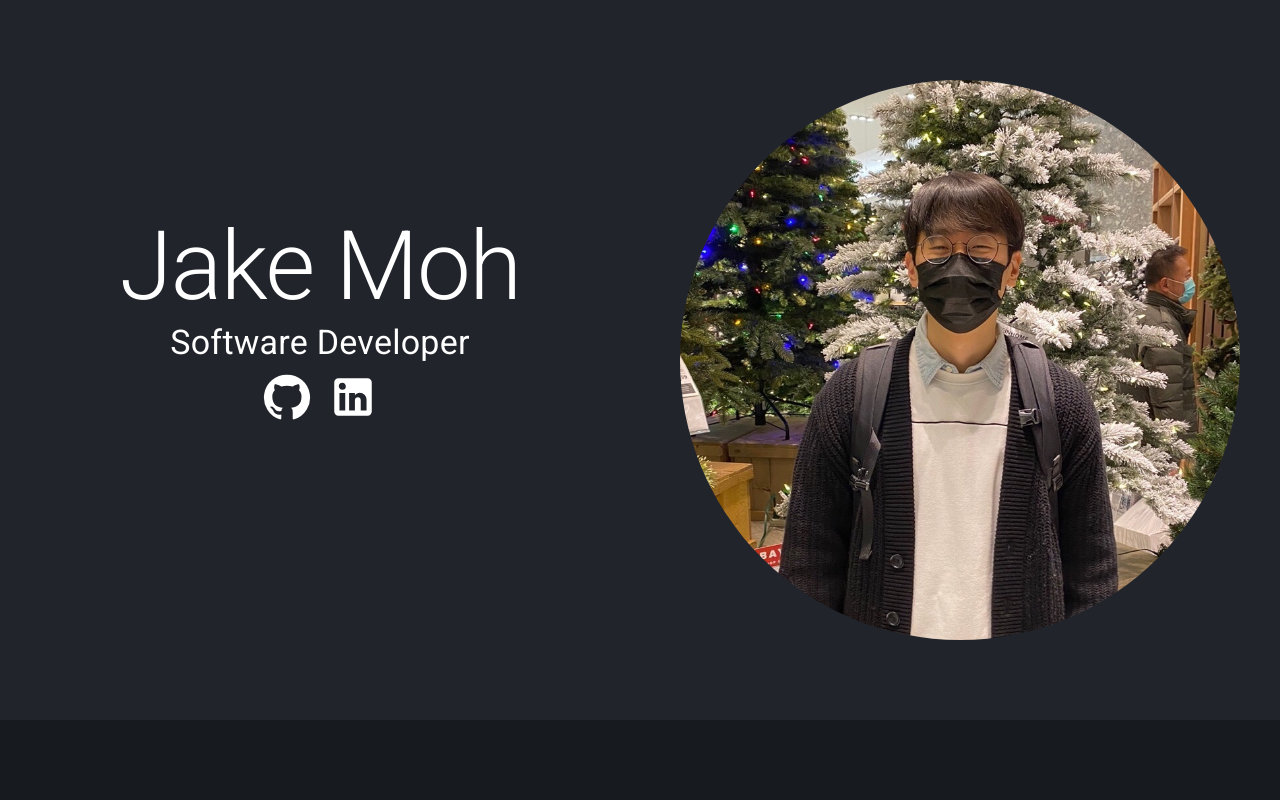
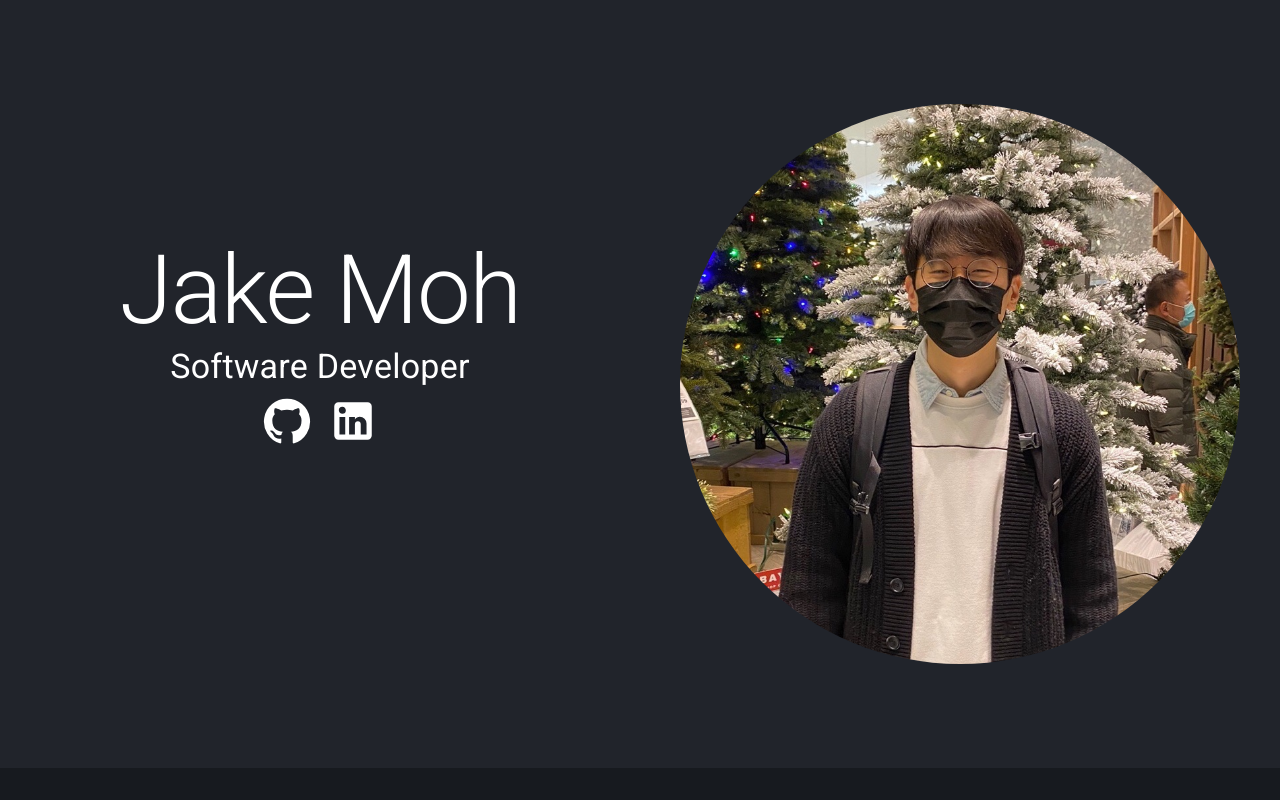
Before and after one commit to JakeMoh/web-portfolio, a React (Create React App) app: page / in a window 1280 px wide. Shown: the top 800 px of the page. Built offline with nearby package versions, Linux system fonts and the light colour scheme.

Commit message:
Fill title in the whole window

```diff
--- a/src/components/Title.tsx
+++ b/src/components/Title.tsx
@@ -5,8 +5,8 @@ import LinkedInIcon from '@mui/icons-material/LinkedIn';
 
 const useStyles = makeStyles({
   title: {
-    paddingTop: "5vh",
-    paddingBottom: "5vh",
+    paddingTop: "8vh",
+    paddingBottom: "8vh",
     background: "#21242B"
   },
   titleText: {
```
